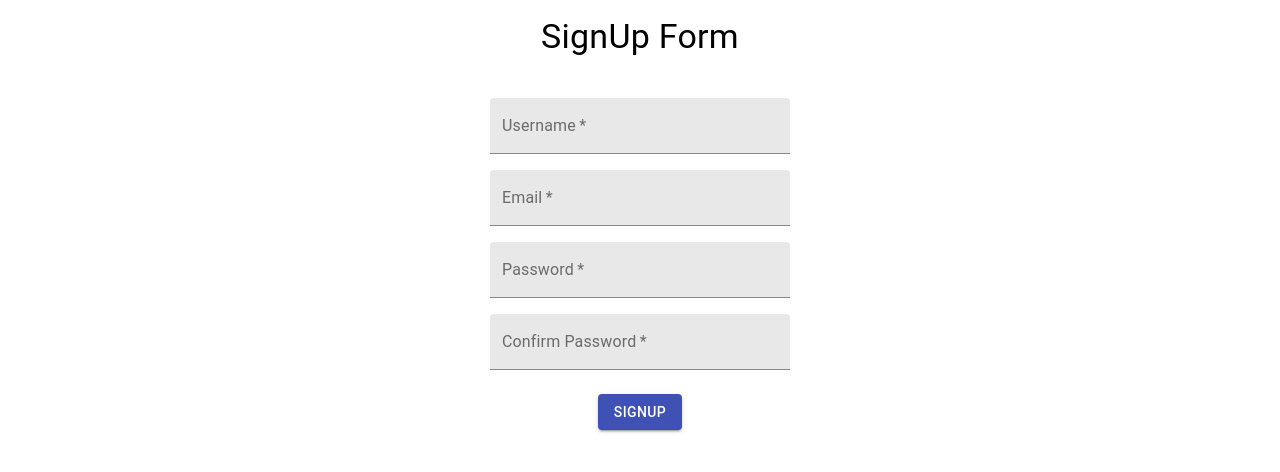
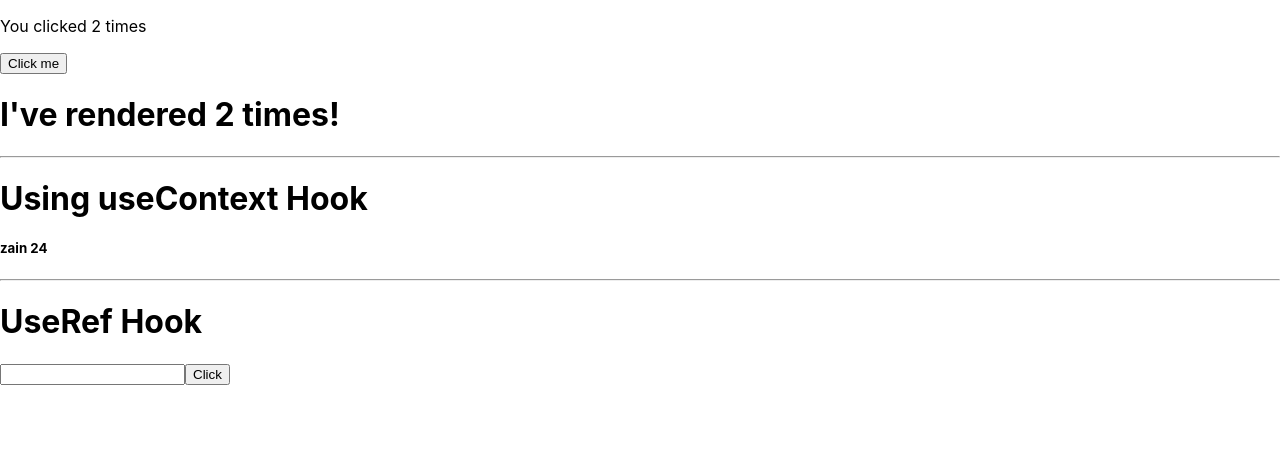
Before and after one commit to zain-gigalabs/react-node-project, a React (Create React App) app in the folder react-project/: page / in a window 1280 px wide. Shown: the top 472 px of the page. Built offline with nearby package versions, Linux system fonts and the light colour scheme.

Commit message:
practice

```diff
--- a/react-project/src/App.js
+++ b/react-project/src/App.js
@@ -1,11 +1,17 @@
-import react from "react";
 import SignUp from "./components/account/signUp";
+import Practice from "./components/practice/practice";
+import Hooks from "./components/practice/hooks";
+import ExampleState from "./components/practice/exampleState";
 function App() {
-    return (
-        <>
-            <SignUp/>
-        </>
-    );
+  return (
+    <>
+      <ExampleState>
+        {/* <SignUp/> */}
+        {/* <Practice name="class-prop" /> */}
+        <Hooks hook="hook-prop" />
+      </ExampleState>
+    </>
+  );
 }
 
 export default App;
--- /dev/null
+++ b/react-project/src/components/practice/exampleContext.jsx
@@ -0,0 +1,4 @@
+import { createContext } from "react";
+const exampleContext = createContext();
+
+export default exampleContext;
--- /dev/null
+++ b/react-project/src/components/practice/exampleState.jsx
@@ -0,0 +1,18 @@
+import { useState } from "react";
+import exampleContext from "./exampleContext";
+
+const ExampleState = (props) => {
+  const s1 = {
+    name: "zain",
+    age: 24,
+  };
+
+  const [state, setState] = useState(s1);
+  return (
+    <exampleContext.Provider value={s1}>
+      {props.children}
+    </exampleContext.Provider>
+  );
+};
+
+export default ExampleState;
--- /dev/null
+++ b/react-project/src/components/practice/hooks.jsx
@@ -0,0 +1,44 @@
+import React, { useState, useEffect, useContext, useRef } from "react";
+import exampleContext from "./exampleContext";
+
+const Hooks = (props) => {
+  console.log(props);
+  const a = useContext(exampleContext);
+  const inputRef = useRef(null);
+  const [count, setCount] = useState(0);
+  useEffect(() => {
+    console.log("mount");
+    setTimeout(() => {
+      setCount((count) => count + 1);
+    }, 1000);
+    return () => console.log("unmounting...");
+  }, []);
+
+  //   useEffect(() => {
+  //     console.log("update mount");
+  //   }, [count]);
+
+  const handleInput = () => {
+    inputRef.current.value = 1000;
+    inputRef.current.style.color = "red";
+  };
+
+  return (
+    <div>
+      <p>You clicked {count} times</p>
+      <button onClick={() => setCount(count + 1)}>Click me </button>
+      <h1>I've rendered {count} times!</h1>
+      <hr />
+      <h1>Using useContext Hook</h1>
+      <h5>
+        {a.name} {a.age}
+      </h5>
+      <hr />
+      <h1>UseRef Hook</h1>
+      <input type="text" ref={inputRef} />
+      <button onClick={handleInput}>Click</button>
+    </div>
+  );
+};
+
+export default Hooks;
--- /dev/null
+++ b/react-project/src/components/practice/practice.jsx
@@ -0,0 +1,73 @@
+import React, { Component } from "react";
+
+const Student = (props) => {
+  return (
+    <div>
+      <h6>
+        {props.name} is {props.age} years old
+      </h6>
+    </div>
+  );
+};
+
+export default class Practice extends Component {
+  constructor(props) {
+    super(props);
+    this.state = {
+      date: new Date(),
+      value: "Value set in state.",
+    };
+  }
+
+  students = [
+    { id: 1, name: "zain", age: 25 },
+    { id: 2, name: "ali", age: 32 },
+    { id: 3, name: "usama", age: 28 },
+    { id: 4, name: "usman", age: 30 },
+  ];
+
+  studentList = this.students.map((student) => (
+    <Student key={student.id} name={student.name} age={student.age} />
+  ));
+
+  componentDidMount() {
+    console.log("mount");
+    console.log(this.props);
+    this.timerID = setInterval(() => this.tick(), 1000);
+  }
+
+  componentWillUnmount() {
+    console.log("unmount");
+    clearInterval(this.timerID);
+  }
+
+  tick() {
+    this.setState({
+      date: new Date(),
+    });
+  }
+
+  handleSubmit = (e) => {
+    e.preventDefault();
+    console.log("You clicked submit.");
+    alert(this.state.value);
+  };
+
+  handleChange = (event) => {
+    this.setState({ value: event.target.value });
+  };
+
+  render() {
+    return (
+      <div>
+        <h1>Hello, world!</h1>
+        <h2>It is {this.state.date.toLocaleTimeString()}.</h2>
+        <form onSubmit={this.handleSubmit}>
+          <textarea value={this.state.value} onChange={this.handleChange} />
+          <button type="submit">Submit</button>
+          <div>{this.studentList}</div>
+        </form>
+      </div>
+    );
+  }
+}
```
Also changed, not shown: react-project/src/components/account/signUp.jsx (+54 -35 lines), react-project/src/components/practice/advanceGuides.jsx (added, +9 -0 lines), react-project/src/index.js (+6 -6 lines).
